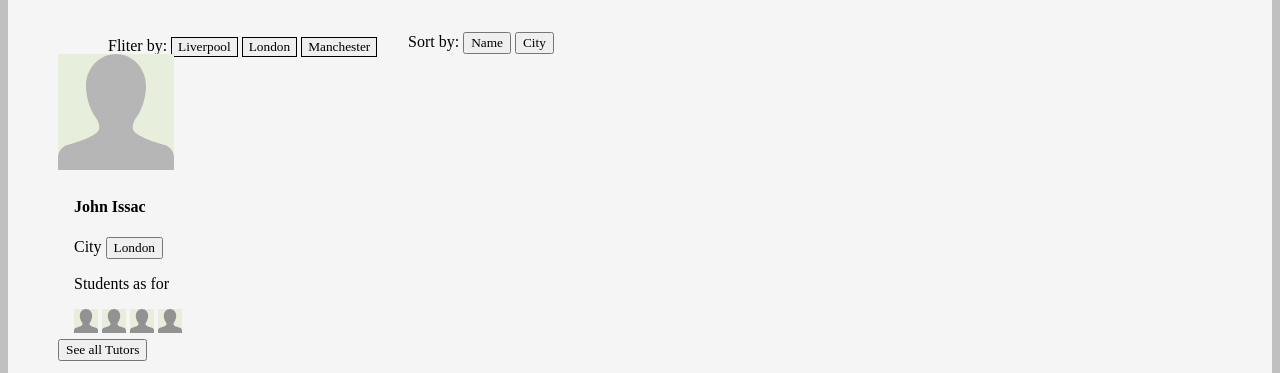
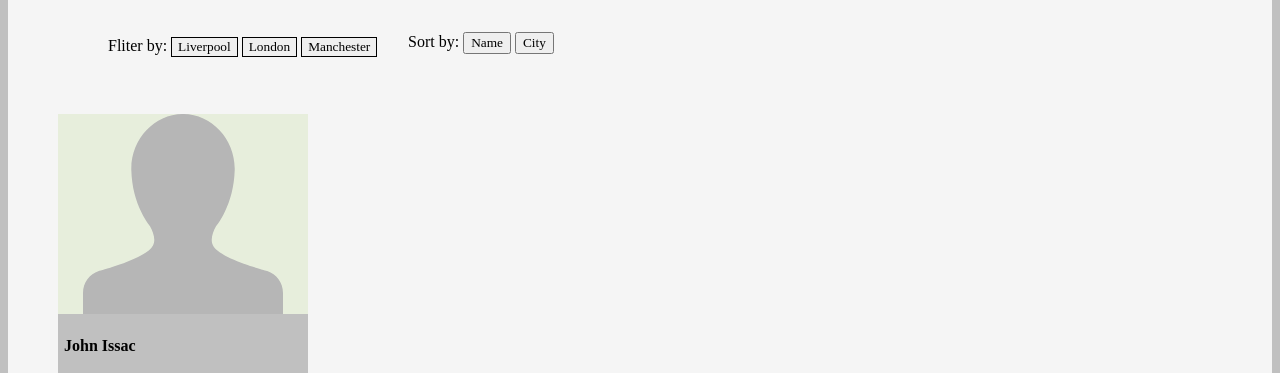
Before and after one commit to ElbertRibeiro/BetProtocol-Developer-Challenge, a plain HTML site: page index.html in a window 1280 px wide. Shown: the part 552-925 px from the top of the page. Drawn offline with Linux system fonts and the light colour scheme; a web font is replaced by a local one.

Commit message:
update html and css

```diff
--- a/index.html
+++ b/index.html
@@ -37,11 +37,11 @@
                 </div>
             </div>
 
-            <div class="Card">
+            <div class="card">
                 <img
                     src="./assets/images/user-photo.svg"
-                    alt="Avatar"
-                    style="width:10%"
+                    class="avatar"
+                    style="width:80%"
                 >
                 <div class="container">
                     <h4><b>John Issac</b></h4>
@@ -54,6 +54,8 @@
                     <img src="assets/images/student-photo.svg">
                 </div>
 
+
+            </div>
             <div>
                 <button>See all Tutors</button>
             </div>
--- a/styles/hlmt.css
+++ b/styles/hlmt.css
@@ -82,10 +82,11 @@ html{
 
 
 .card {
-    box-shadow: 0 5px 8px 0 rgba(0,0,0,0.2);
     transition: 0.3s;
-    background-color: #C0C0C0;
-    margin-top: -500px;
+    background-color: #E7EEDC;
+    margin-top: 60px;
+    width: 250px;
+    height: auto;
   }
 
   /* On mouse-over, add a deeper shadow */
@@ -95,7 +96,15 @@ html{
 
   /* Add some padding inside the card container */
 .container {
-    padding: 2px 16px;
+    padding: 2px 6px;
+    background-color: #C0C0C0;
+}
+
+.avatar{
+    background-color: #E7EEDC;
+    display: block;
+    margin-left: auto;
+    margin-right: auto
 }
 
 img{
```
